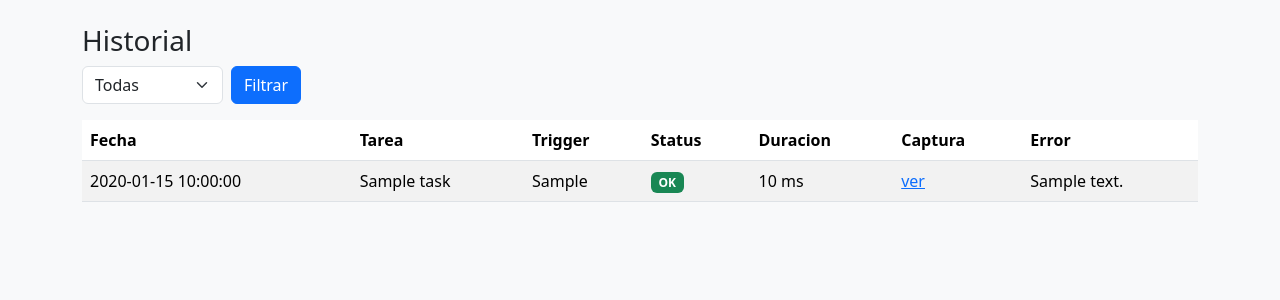
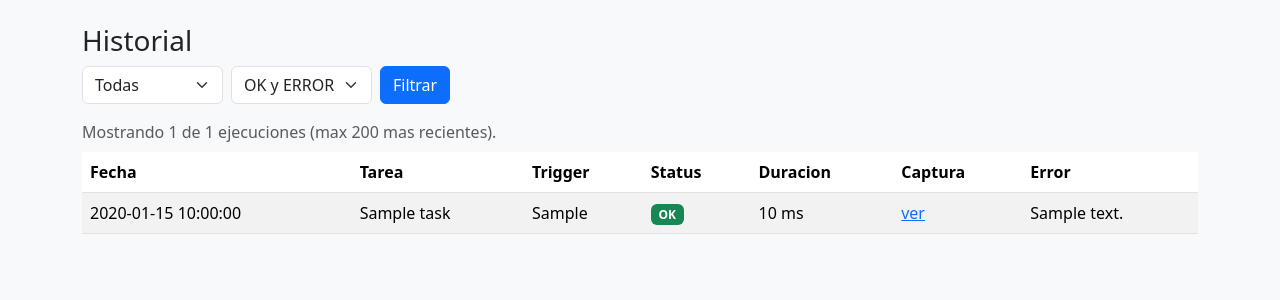
Before and after one commit to psdani9xo/webshot-mailer, a Flask app: page /runs in a window 1280 px wide. Shown: the part 58-358 px from the top of the page. Run offline with Flask 3, Linux system fonts and the light colour scheme; tables that the repository leaves empty hold one stand-in row (values such as "Sample post"); parts of the project's set-up code (start-up, migrations or seed data) failed here and were passed over.

Commit message:
Add status filter to run history

```diff
--- a/app.py
+++ b/app.py
@@ -97,12 +97,26 @@ def create_app():
     @app.get("/runs")
     def runs():
         task_id = request.args.get("task_id", type=int)
+        status = request.args.get("status", "").strip().upper()
+
         q = Run.query
         if task_id:
             q = q.filter_by(task_id=task_id)
+        if status in {"OK", "ERROR"}:
+            q = q.filter_by(status=status)
+
+        total = q.count()
         rows = q.order_by(Run.id.desc()).limit(200).all()
         tasks = Task.query.order_by(Task.name.asc()).all()
-        return render_template("runs.html", runs=rows, tasks=tasks, task_id=task_id)
+        return render_template(
+            "runs.html",
+            runs=rows,
+            tasks=tasks,
+            task_id=task_id,
+            status=status if status in {"OK", "ERROR"} else "",
+            total_runs=total,
+            shown=len(rows),
+        )
 
     @app.get("/tasks/new")
     def task_new():
--- a/templates/runs.html
+++ b/templates/runs.html
@@ -2,7 +2,7 @@
 {% block content %}
 <h3>Historial</h3>
 
-<form class="row g-2 mb-3">
+<form class="row g-2 mb-3 align-items-end">
   <div class="col-auto">
     <select name="task_id" class="form-select">
       <option value="">Todas</option>
@@ -12,9 +12,23 @@
     </select>
   </div>
   <div class="col-auto">
+    <select name="status" class="form-select">
+      <option value="">OK y ERROR</option>
+      <option value="OK" {% if status=='OK' %}selected{% endif %}>Solo OK</option>
+      <option value="ERROR" {% if status=='ERROR' %}selected{% endif %}>Solo ERROR</option>
+    </select>
+  </div>
+  <div class="col-auto">
     <button class="btn btn-primary" type="submit">Filtrar</button>
   </div>
 </form>
+
+<div class="mb-2 text-muted">
+  Mostrando {{shown}} de {{total_runs}} ejecuciones (max 200 mas recientes).
+  {% if status %}
+    Filtro de estado: <strong>{{status}}</strong>.
+  {% endif %}
+</div>
 
 <table class="table table-striped bg-white">
   <thead>
```
